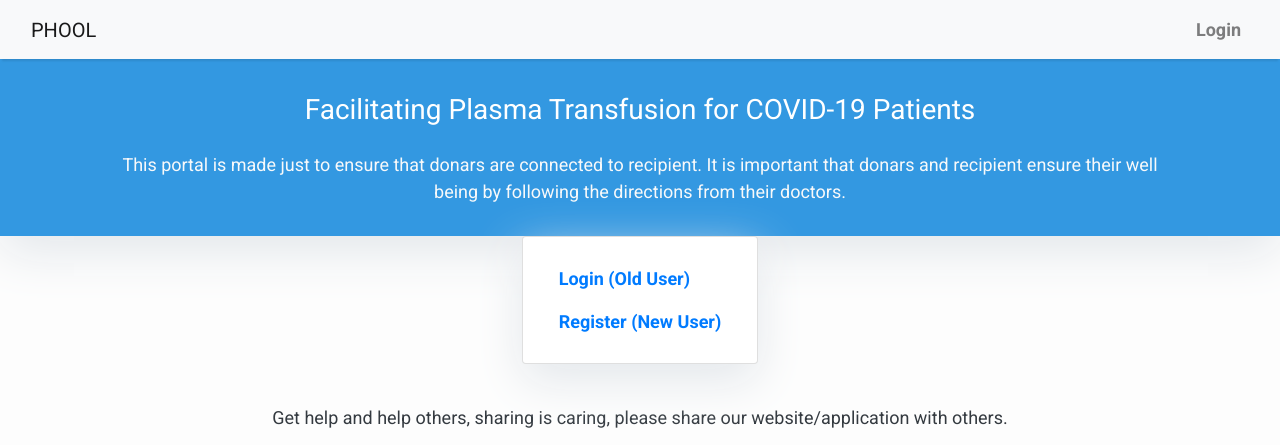
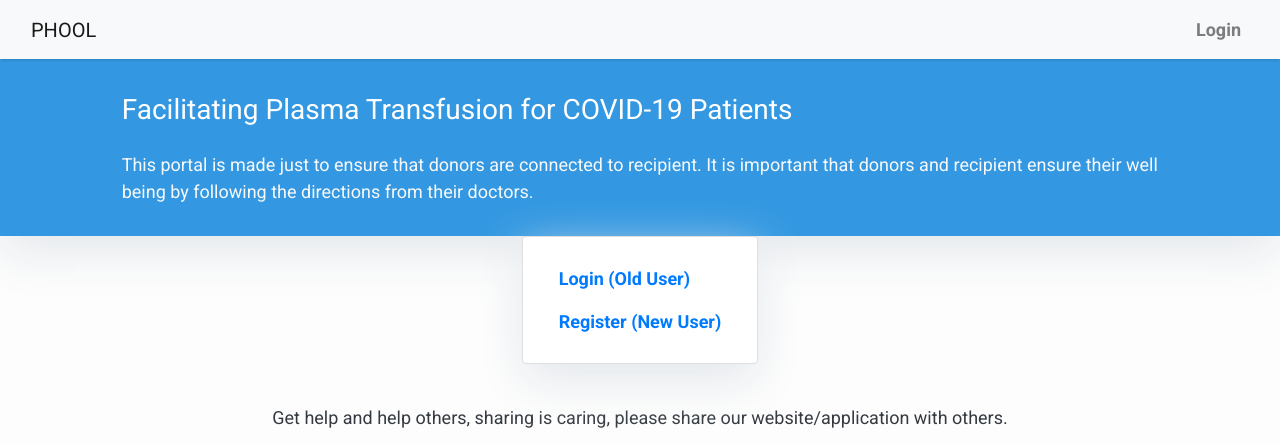
Before and after one commit to khalidnawab/plasma4all, a Django app: page / in a window 1280 px wide. Shown: the top 445 px of the page. Run offline with Django 3.2, Linux system fonts and the light colour scheme; some libraries are stand-ins or nearby versions.

Commit message:
some cosmetic changes

```diff
--- a/templates/index.html
+++ b/templates/index.html
@@ -29,9 +29,9 @@
         <div class="row">
             <div class=" col-md-8 col-md-10 mx-auto">
                 <div class="site-heading">
-                    <h3 class=" site-heading my-4 mt-3 text-white text-center"> Facilitating Plasma Transfusion for COVID-19 Patients</h3>
-                    <p class="text-light text-center">This portal is made just to ensure that donars are connected to recipient. It is important that
-donars and recipient ensure their well being by following the directions from their doctors.</p>
+                    <h3 class=" site-heading my-4 mt-3 text-white text-left"> Facilitating Plasma Transfusion for COVID-19 Patients</h3>
+                    <p class="text-light text-left">This portal is made just to ensure that donors are connected to recipient. It is important that
+donors and recipient ensure their well being by following the directions from their doctors.</p>
                 </div>
             </div>
         </div>
@@ -76,14 +76,14 @@ donars and recipient ensure their well being by following the directions from th
 
                  <a href="{% url 'recipent' %}" title="Find recovered COVID-19 patients in your area for potential plasma donation.">
                     <img class="mx-auto d-block" src="{% static "icons/recieve.svg" %}"style="width:140px;height:185px;border:0;">
-                     <figcaption><small><i>Me or someone I know is a COVID 19 patient and doctor has recommended a plasma transfusion
-                         therefore I am looking for a donor.</i></small></figcaption>
+                     <figcaption><small>Me or someone I know is a COVID 19 patient and doctor has recommended a plasma transfusion
+                         therefore I am looking for a donor.</small></figcaption>
                  </a>
                 </div>
                 <div class="col-md-2 card mb-4  mt-3">
                  <a href="{% url 'donor' %}" title="Donate plasma to help someone if you have recovered from COVID-19.">
                     <img class="mx-auto d-block" src="{% static "icons/donate.svg" %}" style="width:140px;height:185px;border:0;">
-                     <figcaption><small><i>I am a person who recovered from COVID 19 and want to donate my plasma.</i></small></figcaption>
+                     <figcaption><small>I am a person who recovered from COVID 19 and want to donate my plasma.</small></figcaption>
                  </a>
                  </div>
 
```
